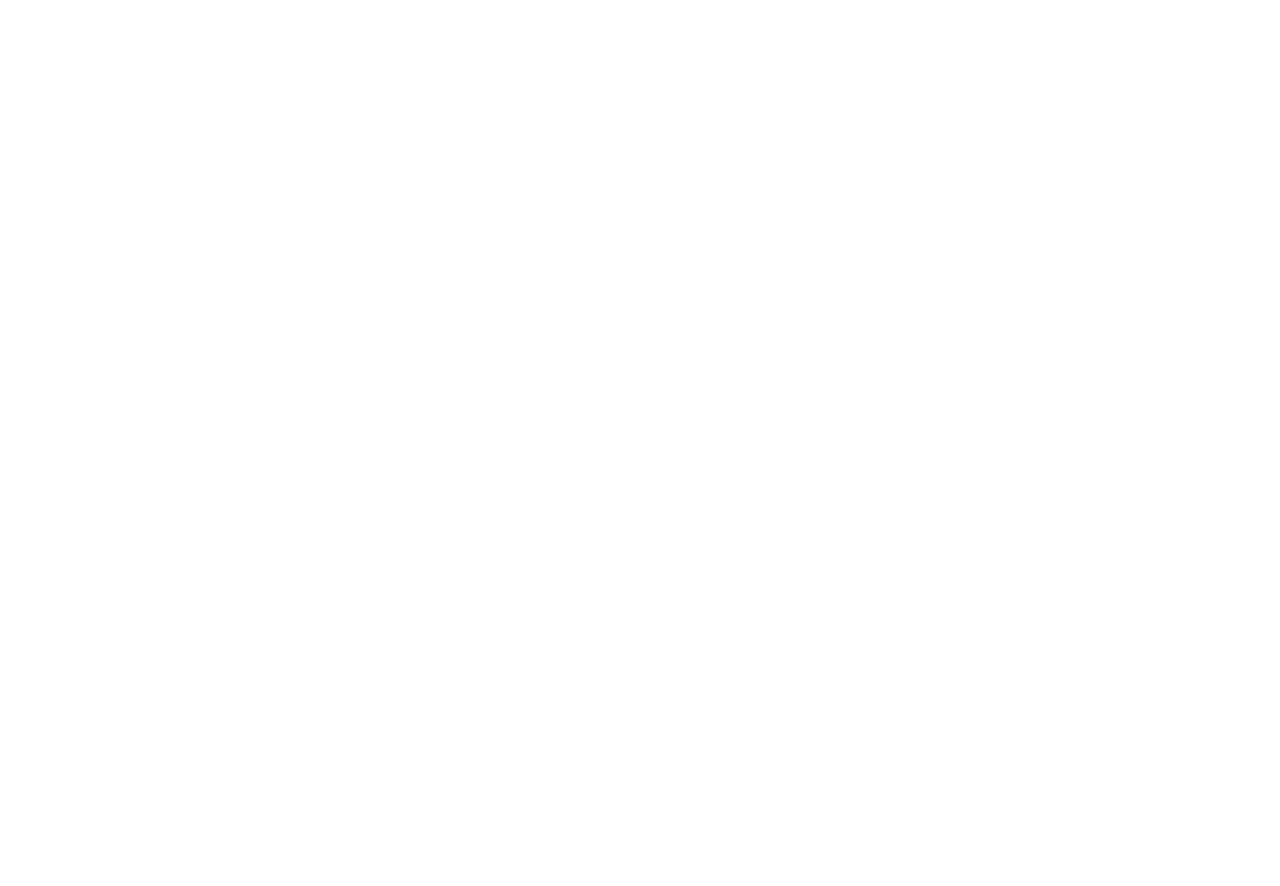
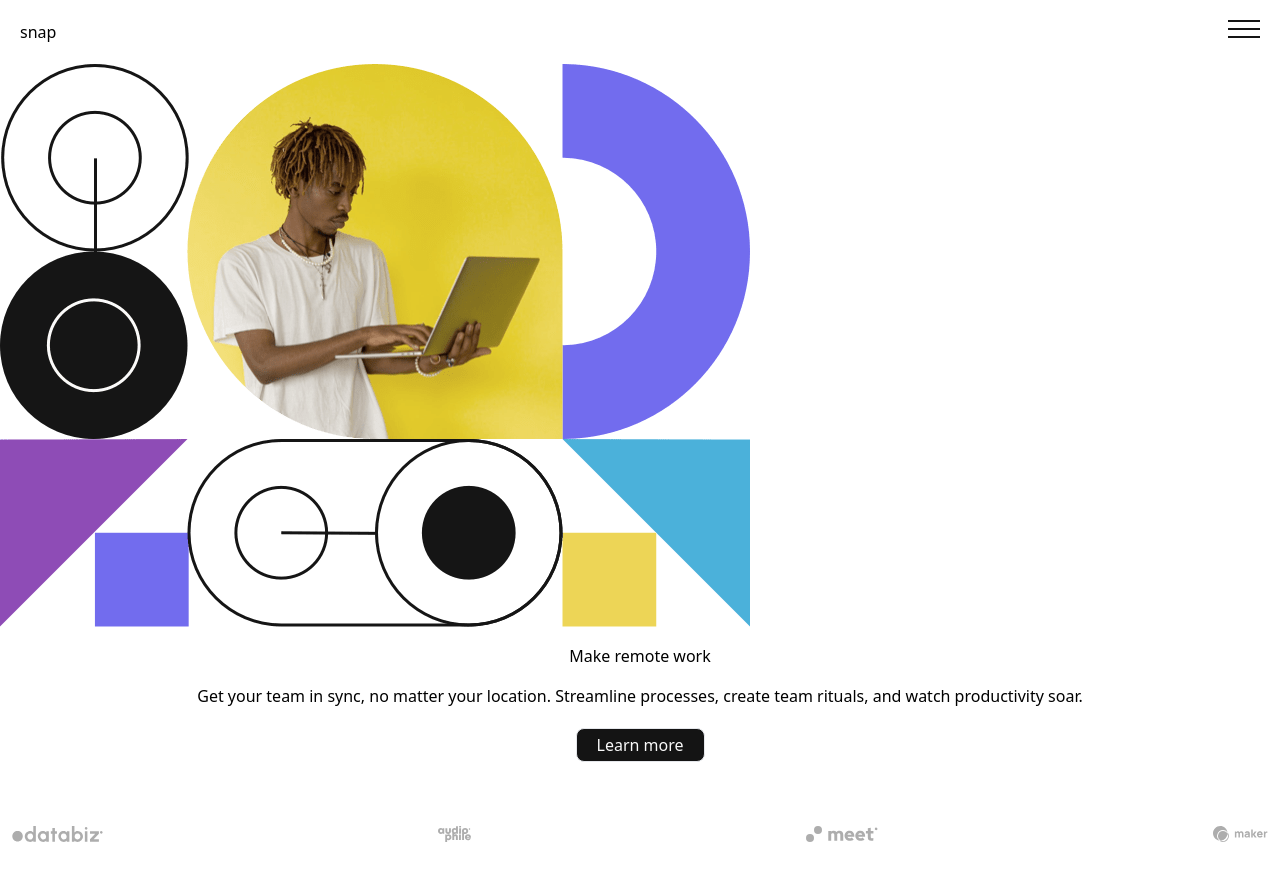
Before and after one commit to Jessepelumi/snap, a website: page public/index.html in a window 1280 px wide. Before the commit the page ends 800 px from the top, so only its background shows below. Drawn offline with Linux system fonts and the light colour scheme.

Commit message:
added content to index page

```diff
--- a/public/index.html
+++ b/public/index.html
@@ -9,6 +9,56 @@
     <title>snap</title>
 </head>
 <body>
+    <header class="flex justify-between p-5">
+        <div>
+            <span>snap</span>
+        </div>
 
+        <div>
+            <span>
+                <img src="icons/icon-menu.svg" alt="menu">
+            </span>
+        </div>
+
+        <div class="hidden">
+            <div>
+                <ul>
+                    <li><a href="#">Features</a></li>
+                    <li><a href="#">Company</a></li>
+                    <li><a href="#">Careers</a></li>
+                    <li><a href="#">About</a></li>
+                </ul>
+            </div>
+            <div>
+                <span>Login</span>
+                <span>Register</span>
+            </div>
+        </div>
+    </header>
+
+    <main>
+        <img src="images/image-hero-mobile.png" alt="snap">
+    </main>
+
+    <article class="text-center">
+        <h1 class="p-4">
+            Make remote work
+        </h1>
+        <p class="w-3/4 m-auto">
+            Get your team in sync, no matter your location. Streamline processes, create team rituals, and watch productivity soar.
+        </p>
+        <div class="p-5">
+            <button class="border px-5 py-1 rounded-lg text-neutral-almost_white bg-neutral-almost_black">
+                Learn more
+            </button>
+        </div>
+
+        <div class="flex justify-between px-3 py-11">
+            <img src="images/client-databiz.svg" alt="databiz" class="h-4">
+            <img src="images/client-audiophile.svg" alt="audiophile" class="h-4">
+            <img src="images/client-meet.svg" alt="meet" class="h-4">
+            <img src="images/client-maker.svg" alt="maker" class="h-4">
+        </div>
+    </article>
 </body>
 </html>
```
Also changed, not shown: public/styles.css.
